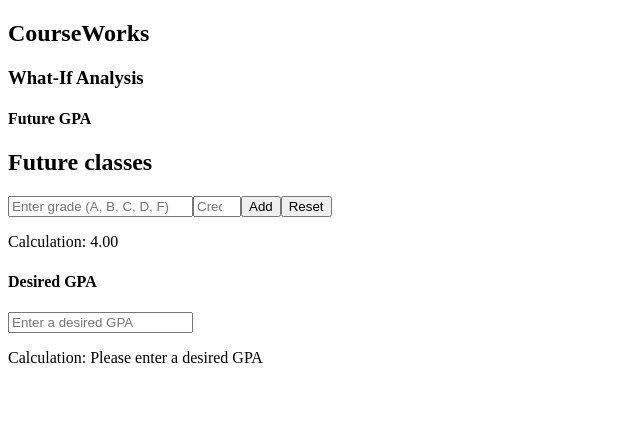
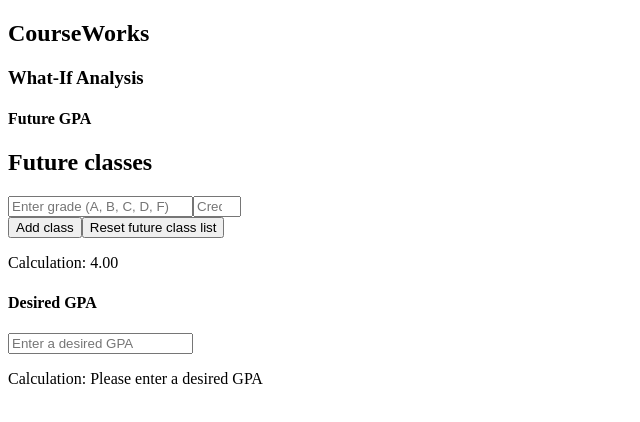
Before and after one commit to RobinSardja/CourseWorks, a Next.js app: page / in a window 1280 px wide. Shown: the top 422 px of the page, without its empty margins (0-640 px from the left). Built offline with nearby package versions, Linux system fonts and the light colour scheme.

Commit message:
Added break between future GPA input fields and buttons.

```diff
--- a/app/WhatIfAnalysis.js
+++ b/app/WhatIfAnalysis.js
@@ -78,8 +78,9 @@
                 min = "1"
                 max = "4"
             />
-            <button onClick = {handleAdd} >Add</button>
-            <button onClick = {handleReset} >Reset</button>
+            <br />
+            <button onClick = {handleAdd} >Add class</button>
+            <button onClick = {handleReset} >Reset future class list</button>
             <p>Calculation: { calcFutureGPA( ['A', 'A'], [3, 3], grades, credits ).toFixed(2) }</p>
         </section>
     )
```
